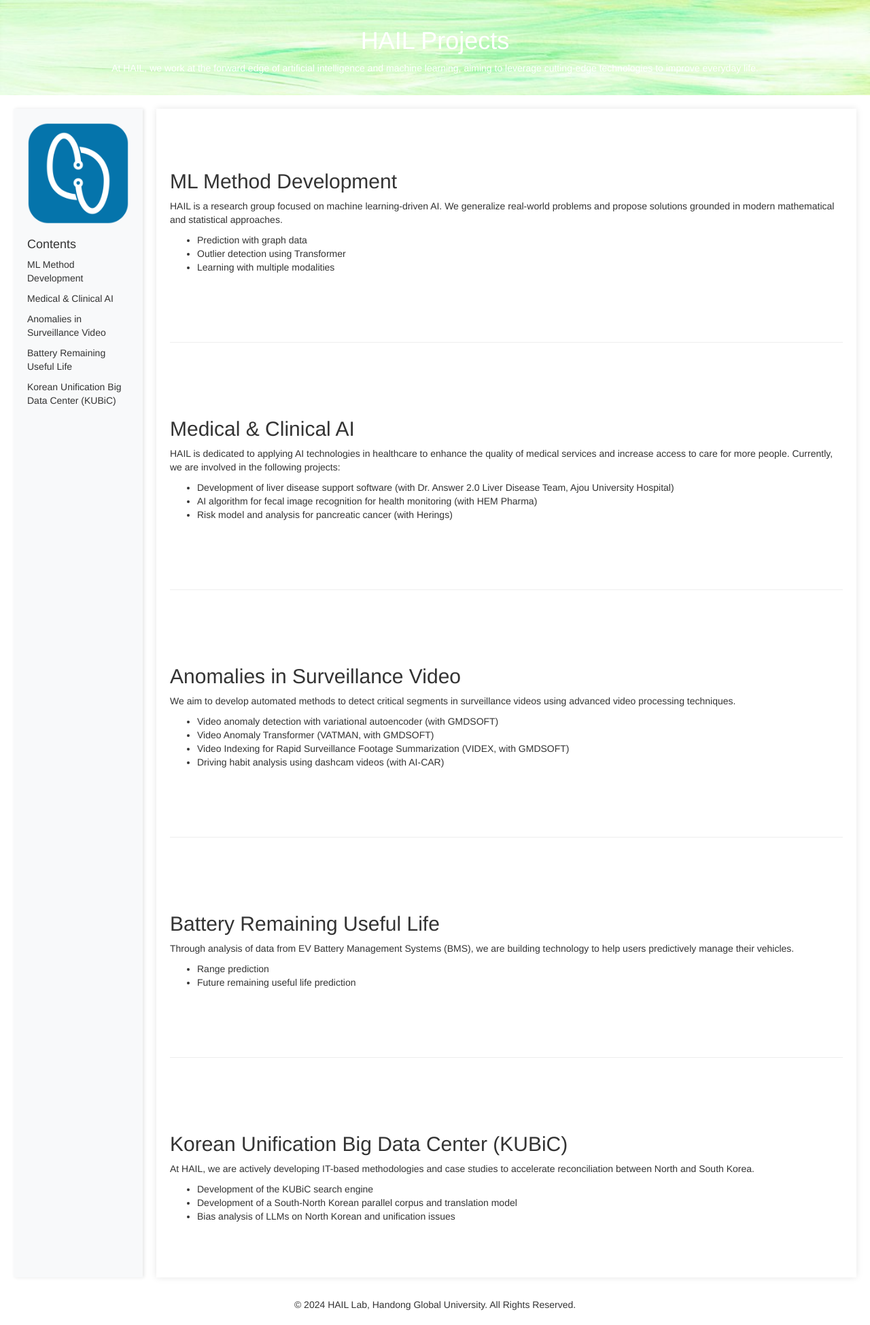
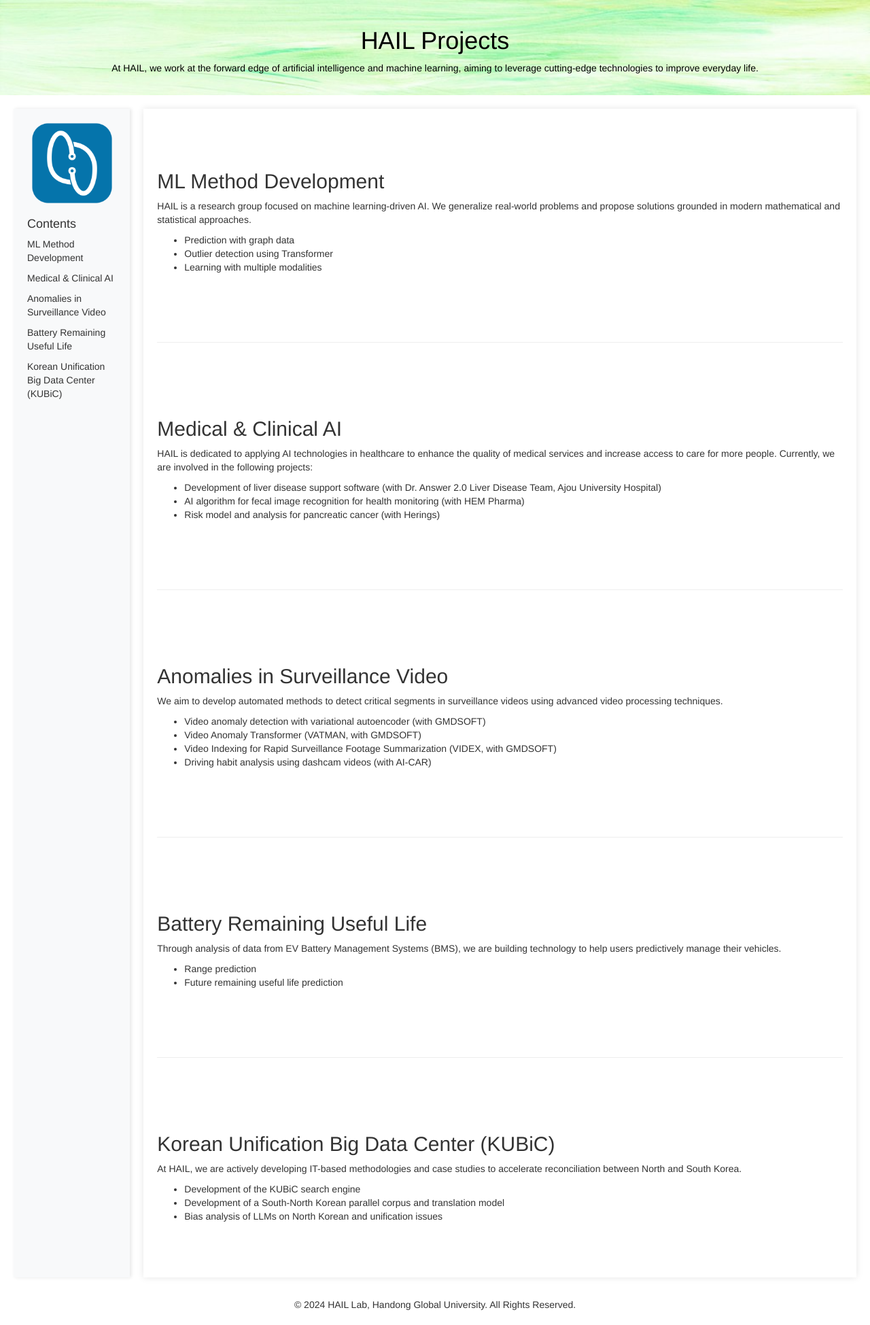
Before and after one commit to nth221/nth221.github.io, a Jekyll site: the page pages/projects.html, which Jekyll copies as it is, in a window 1280 px wide. Shown: the whole page at 68% size. Built offline with Jekyll 4.4.1, drawn with Linux system fonts in a browser that asks for light colours; nearby versions of some CDN libraries; library files that are not in the unit come from our copies.

Commit message:
modified:   pages/projects.html

```diff
--- a/pages/projects.html
+++ b/pages/projects.html
@@ -13,9 +13,13 @@
             height: 120px;  /* Changed height to 120px */
             width: 100%;
             background-color: #333;
-            color: white;
+            color: black;  /* Changed text color to black */
             text-align: center;
             padding: 20px 0;
+        }
+
+        header.header h1, header.header p {
+            color: black;  /* Set the color of header text to black */
         }
 
         /* Container that holds both the side pane and the main content */
@@ -36,7 +40,7 @@
         .side-pane img {
             display: block;
             margin: 0 auto 20px auto;  /* Center the logo and add space below it */
-            width: 150px;  /* Set logo width to 150px */
+            width: 120px;  /* Set logo width to 120px */
             height: auto;
         }
 
```
